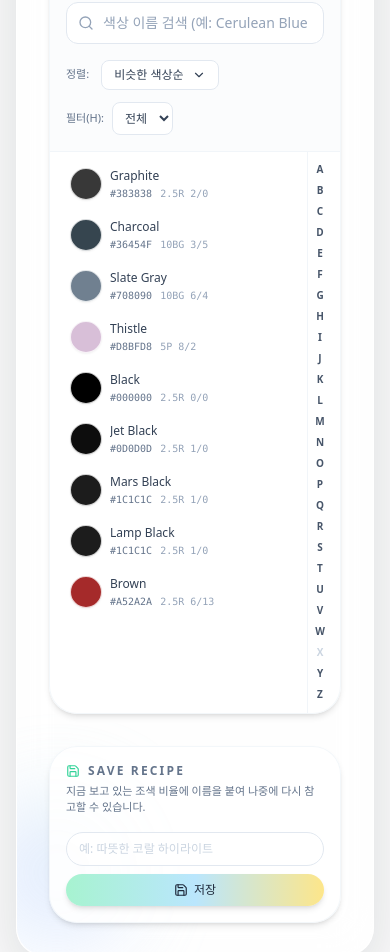
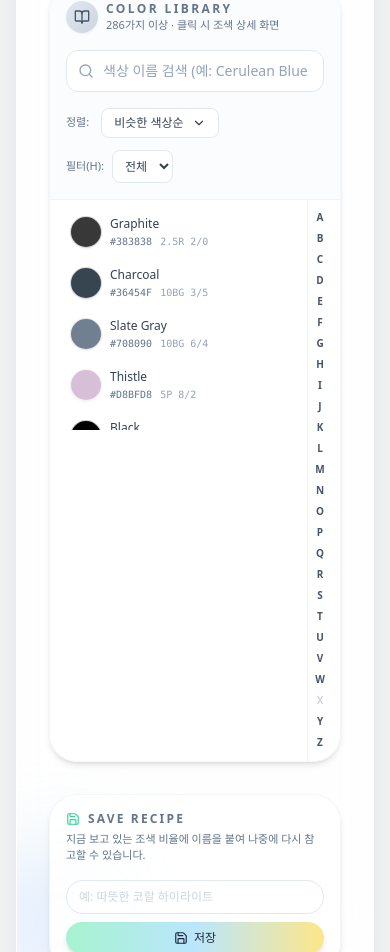
Before and after one commit to stalbino-rgb/cursor-painting, a React (Vite) app: page / in a window 390 px wide. Shown: the part 2284-3236 px from the top of the page. Built offline with nearby package versions, Linux system fonts and the light colour scheme.

Commit message:
Enhance UI and functionality: increased color display heights, improved color filtering logic, added PWA support, and updated CSS for mobile compatibility. Also, added new npm scripts for local sharing and updated dependencies.

```diff
--- a/index.html
+++ b/index.html
@@ -4,6 +4,13 @@
     <meta charset="UTF-8" />
     <title>아크릴 조색 가이드</title>
     <meta name="viewport" content="width=device-width, initial-scale=1.0" />
+    <meta name="theme-color" content="#F9F9F9" />
+    <meta name="apple-mobile-web-app-capable" content="yes" />
+    <meta name="apple-mobile-web-app-status-bar-style" content="default" />
+    <meta name="apple-mobile-web-app-title" content="조색 가이드" />
+    <link rel="manifest" href="/manifest.webmanifest" />
+    <link rel="apple-touch-icon" href="/apple-touch-icon.svg" />
+    <link rel="icon" href="/pwa-icon.svg" type="image/svg+xml" />
   </head>
   <body class="bg-canvas">
     <div id="root"></div>
--- a/src/App.jsx
+++ b/src/App.jsx
@@ -230,7 +230,7 @@ function App() {
                       Target Color
                     </p>
                     <div className="rounded-2xl bg-slate-900/70 border border-slate-800 overflow-hidden">
-                      <div className="h-24 w-full" style={{ backgroundColor: baseMix.targetHex }} />
+                      <div className="h-36 w-full" style={{ backgroundColor: baseMix.targetHex }} />
                       <div className="px-3 py-2.5 flex items-center justify-between text-[11px] text-slate-300">
                         <span>선택한 색</span>
                         <code className="font-mono">{baseMix.targetHex.toUpperCase()}</code>
@@ -244,7 +244,7 @@ function App() {
                       Mixed Result
                     </p>
                     <div className="rounded-2xl bg-slate-900/70 border border-slate-800 overflow-hidden">
-                      <div className="h-24 w-full relative" style={{ backgroundColor: adjustedHex }}>
+                      <div className="h-36 w-full relative" style={{ backgroundColor: adjustedHex }}>
                         <div
                           className="absolute inset-0 opacity-25 mix-blend-soft-light"
                           style={{
@@ -265,7 +265,7 @@ function App() {
 
                 {/* bar comparison */}
                 <div className="flex items-center gap-3 mb-4">
-                  <div className="flex-1 h-1.5 rounded-full overflow-hidden bg-slate-800">
+                  <div className="flex-1 h-2.5 rounded-full overflow-hidden bg-slate-800">
                     <div
                       className="h-full"
                       style={{
--- a/src/components/ColorLibrary.jsx
+++ b/src/components/ColorLibrary.jsx
@@ -66,7 +66,13 @@ function ColorLibrary({ onColorSelect }) {
     const q = searchQuery.trim().toLowerCase();
     let list = [...mergedLibrary];
     if (munsellFilter !== 'all') {
-      list = list.filter((c) => (hexToApproxMunsell(c.hex)?.major ?? 'all') === munsellFilter);
+      list = list.filter((c) => {
+        const m = hexToApproxMunsell(c.hex);
+        if (!m) return false;
+        // Avoid showing broad neutral/gray tones in hue filters.
+        if (m.chroma < 2) return false;
+        return m.major === munsellFilter;
+      });
     }
     if (q) {
       const match = (c) => {
@@ -241,7 +247,7 @@ function ColorLibrary({ onColorSelect }) {
       <div className="relative flex">
         <div
           ref={listRef}
-          className="flex-1 max-h-[460px] overflow-y-auto overscroll-contain scroll-smooth color-library-scroll"
+          className="flex-1 max-h-[230px] overflow-y-auto overscroll-contain scroll-smooth color-library-scroll"
         >
           {displayList.length === 0 && !externalLoading ? (
             <div className="px-4 py-8 text-center text-xs text-slate-500">
--- a/src/index.css
+++ b/src/index.css
@@ -10,6 +10,7 @@ body,
 
 body {
   @apply bg-canvas text-ink font-sans antialiased;
+  -webkit-text-size-adjust: 100%;
 }
 
 /* Subtle canvas texture background */
@@ -164,3 +165,14 @@ input[type='range']::-moz-range-track {
 .color-library-scroll::-webkit-scrollbar-thumb:hover {
   background: #94a3b8;
 }
+
+/* Mobile safe area for iPhone notch/home indicator */
+.safe-area-bottom {
+  padding-bottom: max(0.75rem, env(safe-area-inset-bottom));
+}
+
+@supports (padding: max(0px)) {
+  .safe-area-top {
+    padding-top: max(0.75rem, env(safe-area-inset-top));
+  }
+}
--- a/src/main.jsx
+++ b/src/main.jsx
@@ -8,3 +8,11 @@ ReactDOM.createRoot(document.getElementById('root')).render(
     <App />
   </React.StrictMode>
 );
+
+if ('serviceWorker' in navigator) {
+  window.addEventListener('load', () => {
+    navigator.serviceWorker.register('/sw.js').catch(() => {
+      // no-op: app works without SW, but offline mode is unavailable
+    });
+  });
+}
```
Also changed, not shown: package.json (+7 -0 lines), vite.config.mts.
